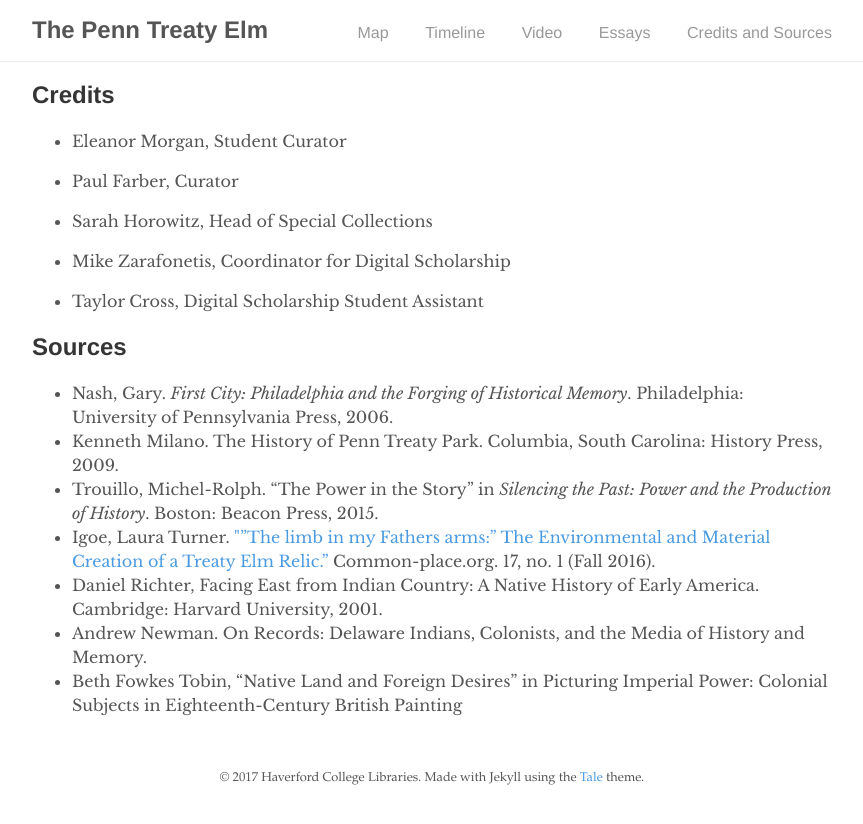
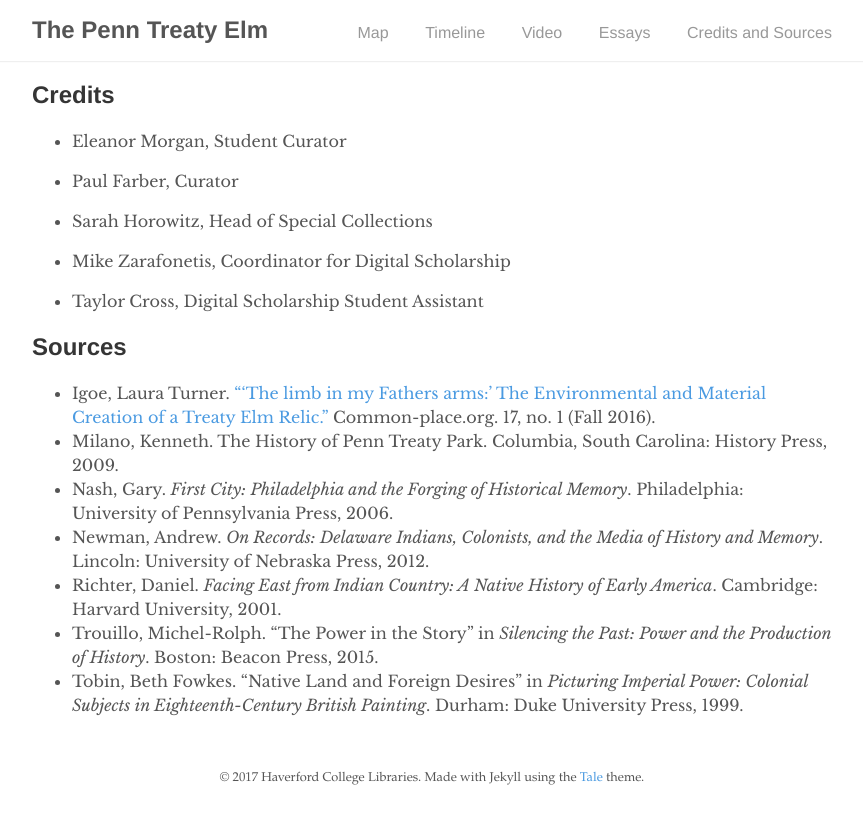
Before and after one commit to mzarafon/penn-treaty-elm, a Jekyll site: the page built from credits-and-sources.md, in a window 1280 px wide. Shown: the top 824 px of the page, without its empty margins (208-1071 px from the left). Built offline with Jekyll 4.4.1, drawn with Linux system fonts in a browser that asks for light colours; our own code applies the rules of GitHub Pages for plain Markdown files.

Commit message:
Update credits-and-sources.md

```diff
--- a/credits-and-sources.md
+++ b/credits-and-sources.md
@@ -11,11 +11,10 @@
 - Taylor Cross, Digital Scholarship Student Assistant
 
 ## Sources
-
+- Igoe, Laura Turner. ["'The limb in my Fathers arms:' The Environmental and Material Creation of a Treaty Elm Relic."](http://common-place.org/book/the-limb-in-my-fathers-arms-the-environmental-and-material-creation-of-a-treaty-elm-relic/) Common-place.org. 17, no. 1 (Fall 2016).
+- Milano, Kenneth. The History of Penn Treaty Park. Columbia, South Carolina: History Press, 2009.
 - Nash, Gary. _First City: Philadelphia and the Forging of Historical Memory_. Philadelphia: University of Pennsylvania Press, 2006.
-- Kenneth Milano. The History of Penn Treaty Park. Columbia, South Carolina: History Press, 2009.
+- Newman, Andrew. _On Records: Delaware Indians, Colonists, and the Media of History and Memory_. Lincoln: University of Nebraska Press, 2012.
+- Richter, Daniel. _Facing East from Indian Country: A Native History of Early America_. Cambridge: Harvard University, 2001.
 - Trouillo, Michel-Rolph. “The Power in the Story” in _Silencing the Past: Power and the Production of History_. Boston: Beacon Press, 2015.
-- Igoe, Laura Turner. [""The limb in my Fathers arms:" The Environmental and Material Creation of a Treaty Elm Relic."](http://common-place.org/book/the-limb-in-my-fathers-arms-the-environmental-and-material-creation-of-a-treaty-elm-relic/) Common-place.org. 17, no. 1 (Fall 2016).
-- Daniel Richter, Facing East from Indian Country: A Native History of Early America. Cambridge: Harvard University, 2001.
-- Andrew Newman. On Records: Delaware Indians, Colonists, and the Media of History and Memory.
-- Beth Fowkes Tobin, “Native Land and Foreign Desires” in Picturing Imperial Power: Colonial Subjects in Eighteenth-Century British Painting
+- Tobin, Beth Fowkes. “Native Land and Foreign Desires” in _Picturing Imperial Power: Colonial Subjects in Eighteenth-Century British Painting_. Durham: Duke University Press, 1999.
```
